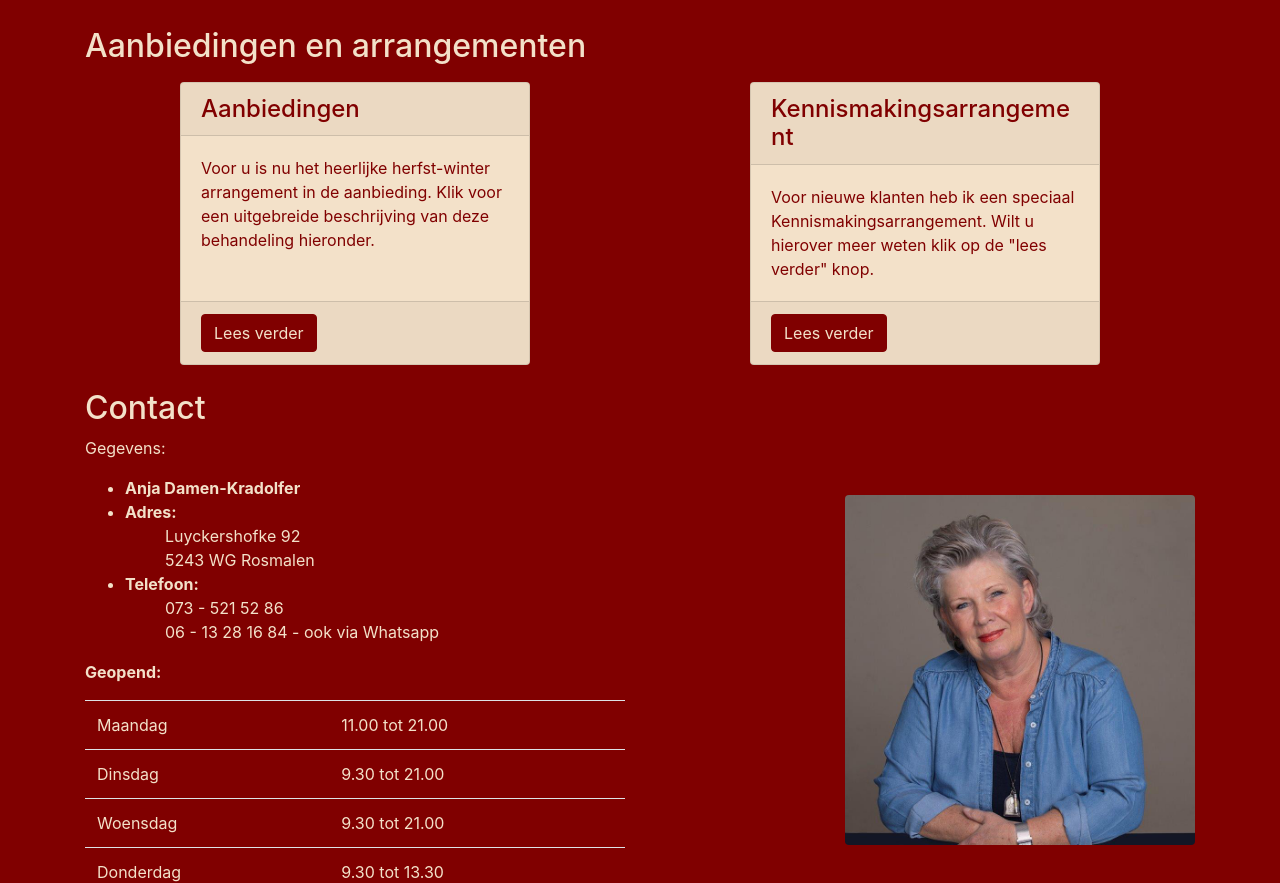
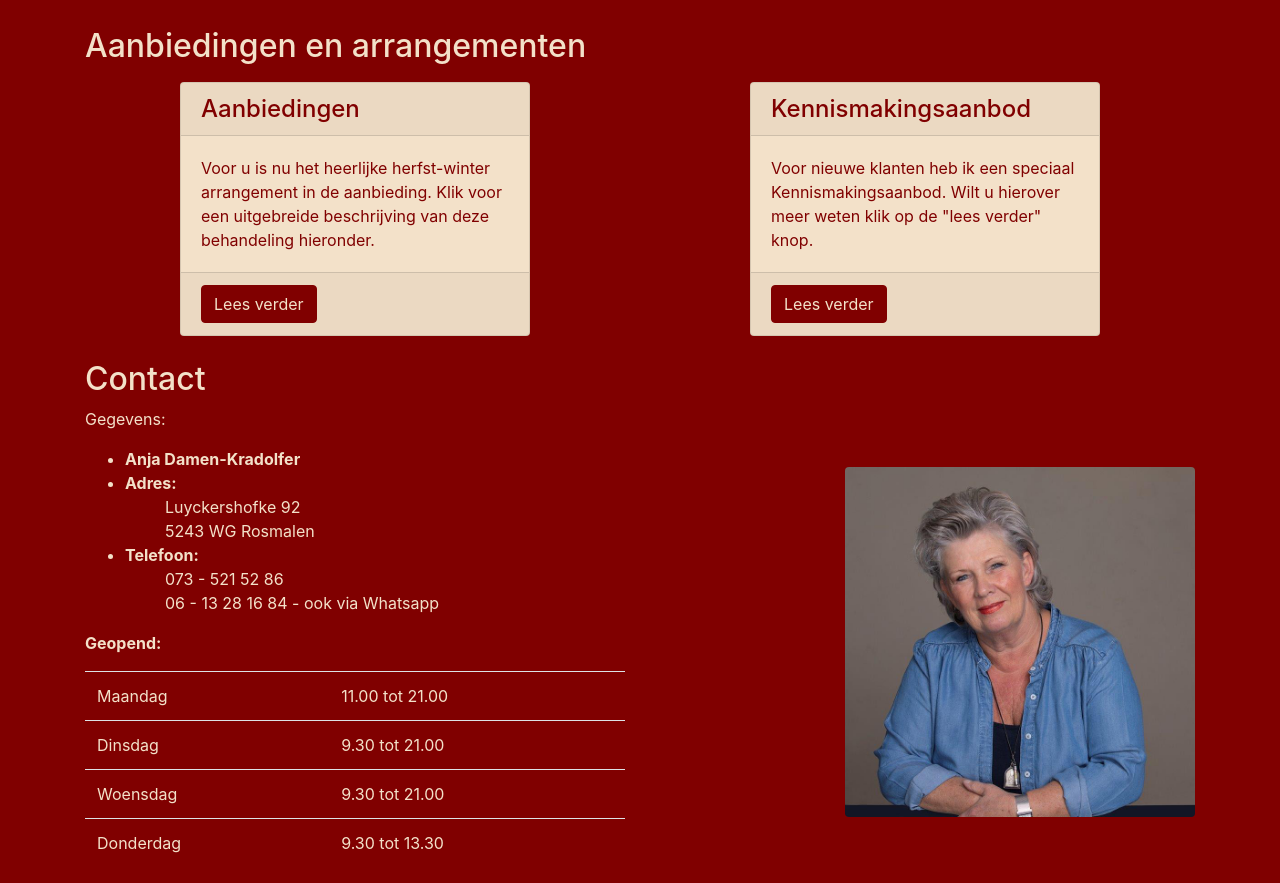
Before and after one commit to MarijnOomens/Handsonhealing, a plain HTML site: page index.html in a window 1280 px wide. Shown: the part 1508-2391 px from the top of the page. Drawn offline with Linux system fonts and the light colour scheme.

Commit message:
kennismakings aanbod

```diff
--- a/index.html
+++ b/index.html
@@ -171,12 +171,12 @@
           </div>
           <div class="col-lg-4 mb-4">
             <div class="card h-100">
-              <h4 class="card-header">Kennismakingsarrangement</h4>
+              <h4 class="card-header">Kennismakingsaanbod</h4>
               <div class="card-body">
-                <p class="card-text">Voor nieuwe klanten heb ik een speciaal Kennismakingsarrangement. Wilt u hierover meer weten klik op de "lees verder" knop.</p>
+                <p class="card-text">Voor nieuwe klanten heb ik een speciaal Kennismakingsaanbod. Wilt u hierover meer weten klik op de "lees verder" knop.</p>
               </div>
               <div class="card-footer">
-                <a href="#" class="btn btn-primary">Lees verder</a>
+                <a href="kennismakings-aanbod.html" class="btn btn-primary">Lees verder</a>
               </div>
             </div>
           </div>
```
